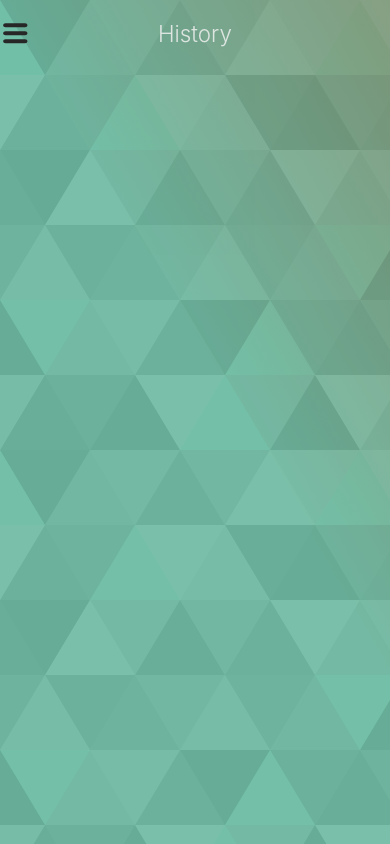
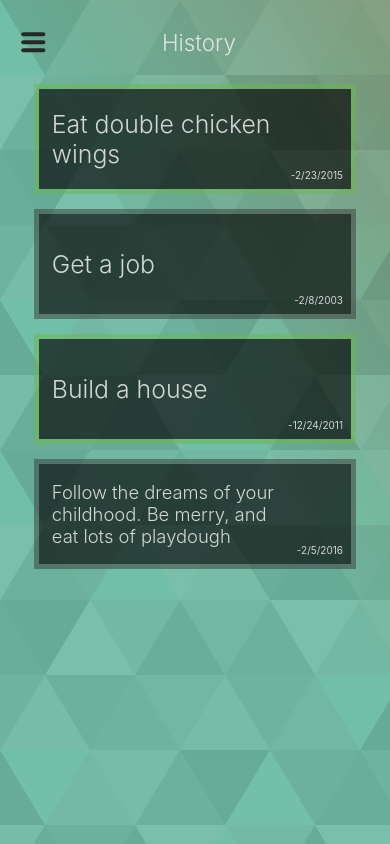
Before and after one commit to ashco/one-thing, a React app: page / in a window 390 px wide. Both pictures are taken after a click on the button 15 px from the left and 36 px from the top of the page. Built offline with nearby package versions, Linux system fonts and the light colour scheme.

Commit message:
cleaned up mobile

```diff
--- a/src/components/App.js
+++ b/src/components/App.js
@@ -7,7 +7,25 @@ class App extends Component {
   constructor (props) {
     super(props)
     this.state = {
-      data: [],
+      data: [
+        {
+          unix: 1424711086746,
+          text: 'Eat double chicken wings',
+          status: true
+        },{
+          unix: 1044711086746,
+          text: 'Get a job',
+          status: false
+        },{
+          unix: 1324711086746,
+          text: 'Build a house',
+          status: true
+        },{
+          unix: 1454711086746,
+          text: 'Follow the dreams of your childhood. Be merry, and eat lots of playdough',
+          status: false
+        }
+      ],
       activeMain: true,
       activeHistory: true
     }
@@ -42,7 +60,7 @@ class App extends Component {
         status
       }, ...this.state.data]
     }));
-    updateLocalStorage(this.state.data);
+    // updateLocalStorage(this.state.data);
   }
 
   handleDelete = (index) => {
@@ -51,7 +69,7 @@ class App extends Component {
 
     this.setState(() => ({ data: newState }));
 
-    updateLocalStorage(this.state.data);
+    // updateLocalStorage(this.state.data);
   }
 
   handleComplete = (index) => {
@@ -60,12 +78,12 @@ class App extends Component {
 
     this.setState(() => ({ data: newState }))
 
-    updateLocalStorage(this.state.data);
+    // updateLocalStorage(this.state.data);
   }
 
   componentDidMount () {
     let data = setLocalStorage();
-    this.setState({ data: data })
+    // this.setState({ data: data })
 
     this.windowActivator();
     window.addEventListener('resize', this.windowActivator);
--- a/src/components/Card.js
+++ b/src/components/Card.js
@@ -25,6 +25,7 @@ function CardHoverComplete (props) {
   return (
     <div className='CardHover' style={{backgroundColor: !deleteBtnHover ? 'var(--green-color)' : 'var(--red-color)'}}>
       <h2>{!deleteBtnHover ? 'Complete!' : 'Delete?'}</h2>
+      <div className="CardHover--btn-container">
         <button
           onMouseEnter={handleDeleteBtnHover}
           onMouseLeave={handleDeleteBtnHover}
@@ -34,6 +35,7 @@ function CardHoverComplete (props) {
           >
             ✕
         </button>
+      </div>
     </div>
   )
 }
@@ -49,7 +51,7 @@ CardHoverComplete.propTypes = {
 function CardHoverIncomplete (props) {
   const { completeBtnHover, deleteBtnHover, handleCompleteBtnHover, handleDeleteBtnHover, handleComplete, handleDelete } = props;
 
-  let title = 'Busy, huh...';
+  let title = 'Busy?';
   let backgroundColor = 'var(--black-color)';
   let completeBtnColor = 'var(--black-alt-color)';
   let deleteBtnColor = 'var(--black-alt-color)';
--- a/src/components/History.js
+++ b/src/components/History.js
@@ -10,6 +10,8 @@ class History extends React.Component {
     window.addEventListener('resize', autoFontSize);
   }
 
+  componentDidUpdate = () => autoFontSize();
+
   componentWillUnmount = () => window.removeEventListener('resize', autoFontSize);
 
   toggleMenu = () => {
@@ -20,8 +22,11 @@ class History extends React.Component {
   render () {
     const { data, todayTodo, activeHistory, onComplete, onDelete } = this.props;
 
+    // let cardMap =
+
+
     return (
-      <div className="History" style={{ height: activeHistory ? '100vh' : '8vh' }}>
+      <div className="History" style={{ height: activeHistory ? '100vh' : '10vh' }}>
         <div className="History--header">
           <button className="menu-btn" onClick={this.toggleMenu}>
             <img src={menu} alt="Menu" />
@@ -30,7 +35,9 @@ class History extends React.Component {
         </div>
         {activeHistory &&
           <div className="History--main">
-          {data.map((todo, index) => {
+          {data.length === 0 || data.length === 1 && todayTodo && data[0].status === false
+            ? <p className="History-filler">You should make history</p>
+            : data.map((todo, index) => {
               return (
                 <Card
                   key={index}
--- a/src/index.css
+++ b/src/index.css
@@ -54,7 +54,7 @@ body {
 .Main {
   grid-area: Main;
   display: grid;
-  grid-template-rows: 8% 5% 1fr 10%;
+  grid-template-rows: 10% 5% 1fr 10%;
   justify-items: center;
   align-items: center;
 }
@@ -147,9 +147,10 @@ form .btn-container {
 
 /* HISTORY */
 .History {
+  color: var(--card-text-color);
   grid-area: History;
   display: grid;
-  grid-template-rows: 8% 1fr;
+  grid-template-rows: 10% 1fr;
   background-color: rgba(0,0,0,0.25);
 }
 
@@ -161,8 +162,15 @@ form .btn-container {
   display: none;
 }
 
+.History-filler {
+  color: rgba(231, 231, 231, 0.75);
+  text-align: center;
+  font-size: 1rem;
+  font-weight: 100;
+}
+
 .History h2 {
-  color: var(--card-text-color);
+
   text-align: center;
   align-self: center;
 }
@@ -190,7 +198,7 @@ form .btn-container {
 
 .CardMain--textbox {
   align-self: center;
-  color: var(--card-text-color);
+  /* color: var(--card-text-color); */
   font-size: 1.5rem;
   font-weight: 300;
   margin: 0.5rem 0.8rem;
@@ -198,7 +206,7 @@ form .btn-container {
 }
 
 .CardMain--date {
-  color: var(--card-text-color);
+  /* color: var(--card-text-color); */
   justify-self: right;
   align-self: flex-end;
   margin: .5rem;
@@ -241,11 +249,40 @@ form .btn-container {
   bottom: 0%;
 }
 
+@media (max-width: 1080px) {
+  .Main input {
+    font-size: 1.6rem;
+  }
+
+  .CardHover h2 {
+    font-size: 1.4rem;
+  }
+
+  .CardHover--btn-container {
+    margin: 8px;
+  }
+
+  .CardHover button {
+    height: 2.2rem;
+    width: 2.2rem;
+  }
+}
+
+@media (max-width: 900px) {
+  .CardHover h2 {
+    font-size: 1rem;
+  }
+
+  .CardHover button {
+    height: 2rem;
+    width: 2rem;
+  }
+}
 
 @media (max-width: 768px) {
   .App {
     grid-template-columns: 1fr;
-    grid-template-rows: 100vh 92vh;
+    grid-template-rows: 100vh 90vh;
     grid-template-areas:
       "History"
       "Main";
@@ -253,9 +290,9 @@ form .btn-container {
 
   .Main {
     position: absolute;
-    grid-template-rows: 8% 1fr 10%;
-    top: 8vh;
-    height: 92vh;
+    grid-template-rows: 10% 1fr 10%;
+    top: 10vh;
+    height: 90vh;
     width: 100vw;
   }
 
@@ -276,12 +313,13 @@ form .btn-container {
     background: rgba(0,0,0,0);
     outline: none;
     display: initial;
+    margin-left: 30px;
   }
 
   .History--header {
     display: grid;
-    grid-template-columns: 8% 1fr 8%;
-    height: 8vh;
+    grid-template-columns: 10% 1fr 8%;
+    height: 10vh;
   }
 
   .History h1 {
@@ -293,4 +331,34 @@ form .btn-container {
   .Card {
     width: 80%;
   }
+
+  .CardHover h2 {
+    font-size: 1.5rem;
+  }
+
+  .CardHover--btn-container {
+    margin: 16px;
+  }
+
+  .CardHover button {
+    height: 2.8rem;
+    width: 2.8rem;
+  }
 }
+
+@media (max-width: 600px) {
+  .Main form {
+    height: 100px;
+    grid-template-rows: 50% 50%;
+  }
+
+  .Main input {
+    font-size: 1.15rem;
+    height: 45px;
+  }
+
+  .Main .btn-set {
+    height: 40px;
+    width: 90px;
+  }
+}
```
Lines whose indentation alone changed are shown as unchanged.
